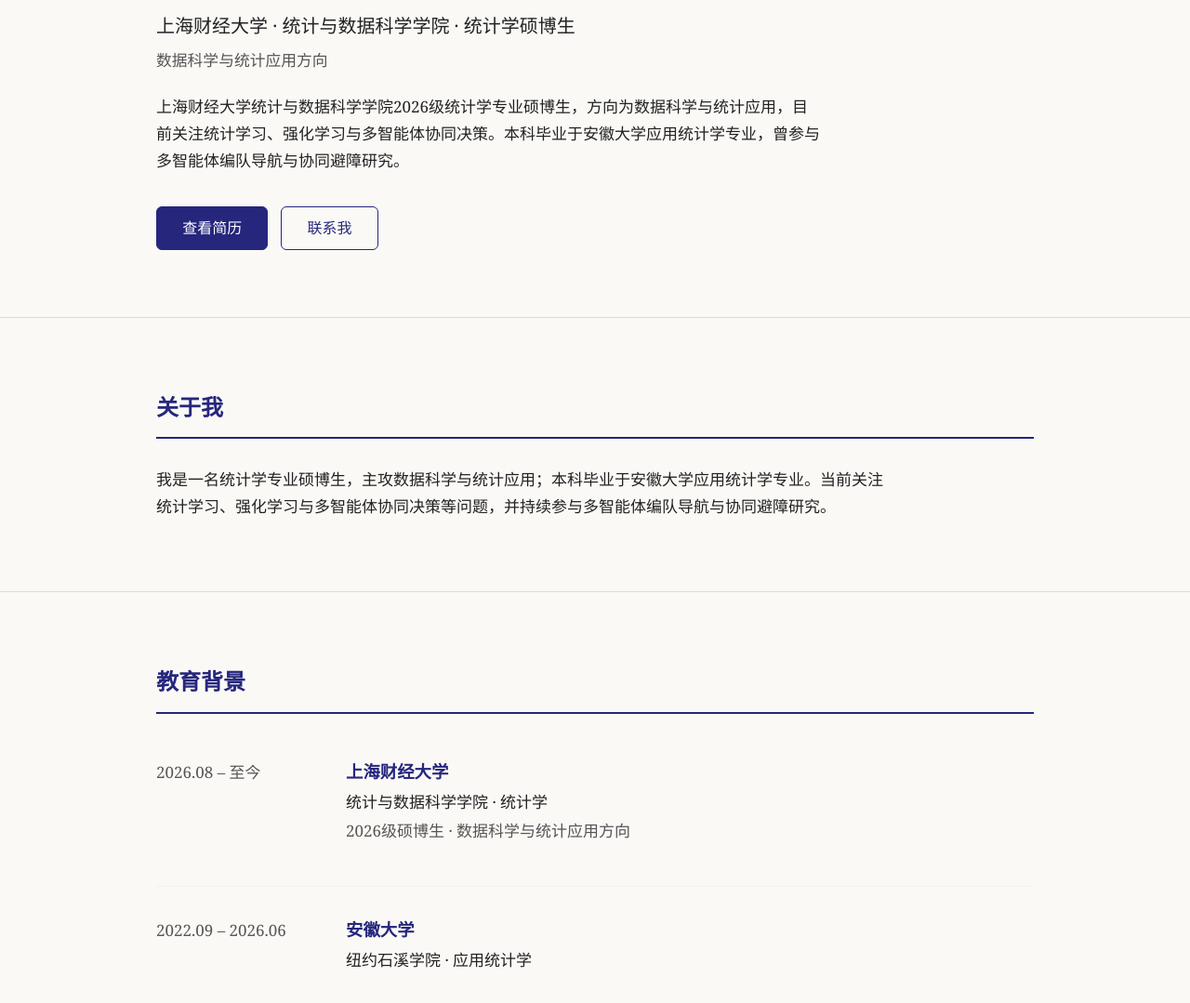
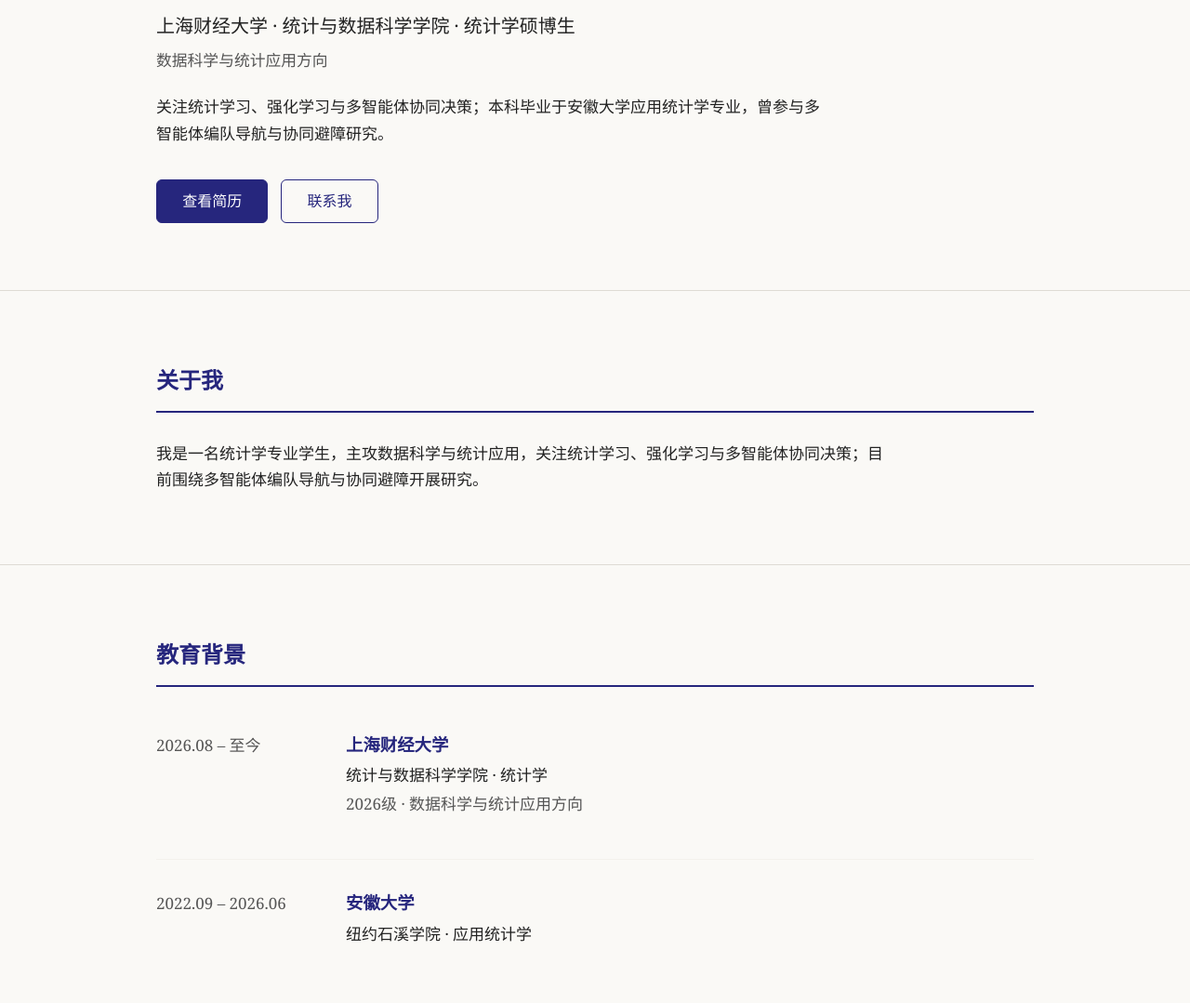
Before and after one commit to ranhaohaohao/ranhaohaohao.github.io, a plain HTML site: page index.html in a window 1280 px wide. Shown: the part 243-1322 px from the top of the page at 93% size. Drawn offline with Linux system fonts and the light colour scheme.

Commit message:
fix: reduce duplicated 硕博生/统计学专业 wording

```diff
--- a/index.html
+++ b/index.html
@@ -4,7 +4,7 @@
   <meta charset="utf-8">
   <meta name="viewport" content="width=device-width, initial-scale=1">
   <title>刘淏冉 · 个人学术主页</title>
-  <meta name="description" content="刘淏冉，上海财经大学统计与数据科学学院统计学硕博生，数据科学与统计应用方向，关注统计学习、强化学习与多智能体协同决策。">
+  <meta name="description" content="刘淏冉的个人学术主页：上海财经大学统计与数据科学学院，数据科学与统计应用方向，关注统计学习、强化学习与多智能体协同决策。">
   <link rel="icon" type="image/svg+xml" href="./favicon.svg">
   <link rel="stylesheet" href="./style.css">
 </head>
@@ -36,7 +36,7 @@
         <p class="hero-sub">上海财经大学 · 统计与数据科学学院 · 统计学硕博生</p>
         <p class="hero-dir">数据科学与统计应用方向</p>
         <p class="hero-intro">
-          上海财经大学统计与数据科学学院2026级统计学专业硕博生，方向为数据科学与统计应用，目前关注统计学习、强化学习与多智能体协同决策。本科毕业于安徽大学应用统计学专业，曾参与多智能体编队导航与协同避障研究。
+          关注统计学习、强化学习与多智能体协同决策；本科毕业于安徽大学应用统计学专业，曾参与多智能体编队导航与协同避障研究。
         </p>
         <div class="hero-actions">
           <a class="btn btn-primary" href="#resume">查看简历</a>
@@ -49,7 +49,7 @@
       <div class="container">
         <h2>关于我</h2>
         <p class="about-text">
-          我是一名统计学专业硕博生，主攻数据科学与统计应用；本科毕业于安徽大学应用统计学专业。当前关注统计学习、强化学习与多智能体协同决策等问题，并持续参与多智能体编队导航与协同避障研究。
+          我是一名统计学专业学生，主攻数据科学与统计应用，关注统计学习、强化学习与多智能体协同决策；目前围绕多智能体编队导航与协同避障开展研究。
         </p>
       </div>
     </section>
@@ -63,7 +63,7 @@
             <div class="edu-body">
               <h3>上海财经大学</h3>
               <p class="edu-sub">统计与数据科学学院 · 统计学</p>
-              <p class="edu-note">2026级硕博生 · 数据科学与统计应用方向</p>
+              <p class="edu-note">2026级 · 数据科学与统计应用方向</p>
             </div>
           </article>
           <article class="edu-item">
```
